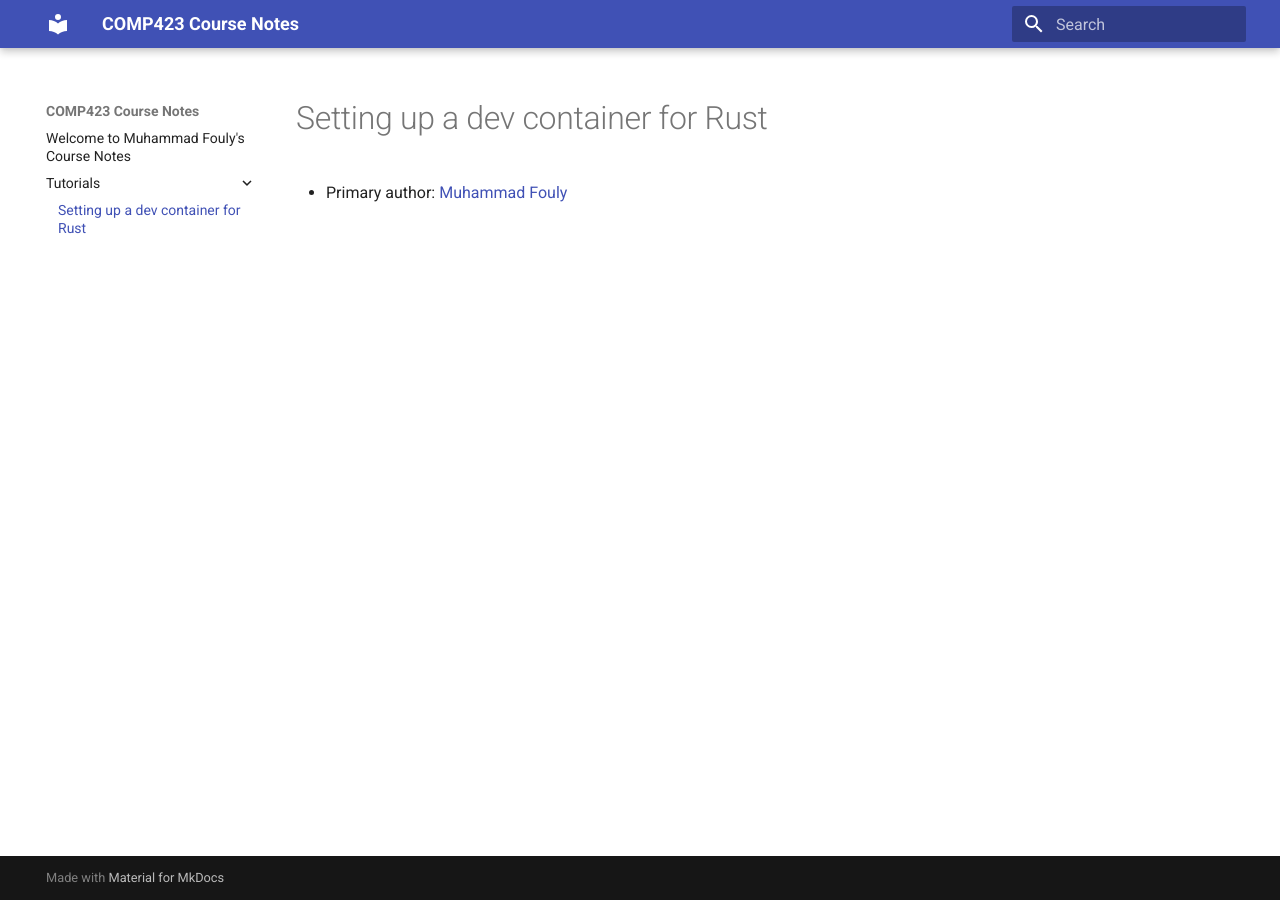
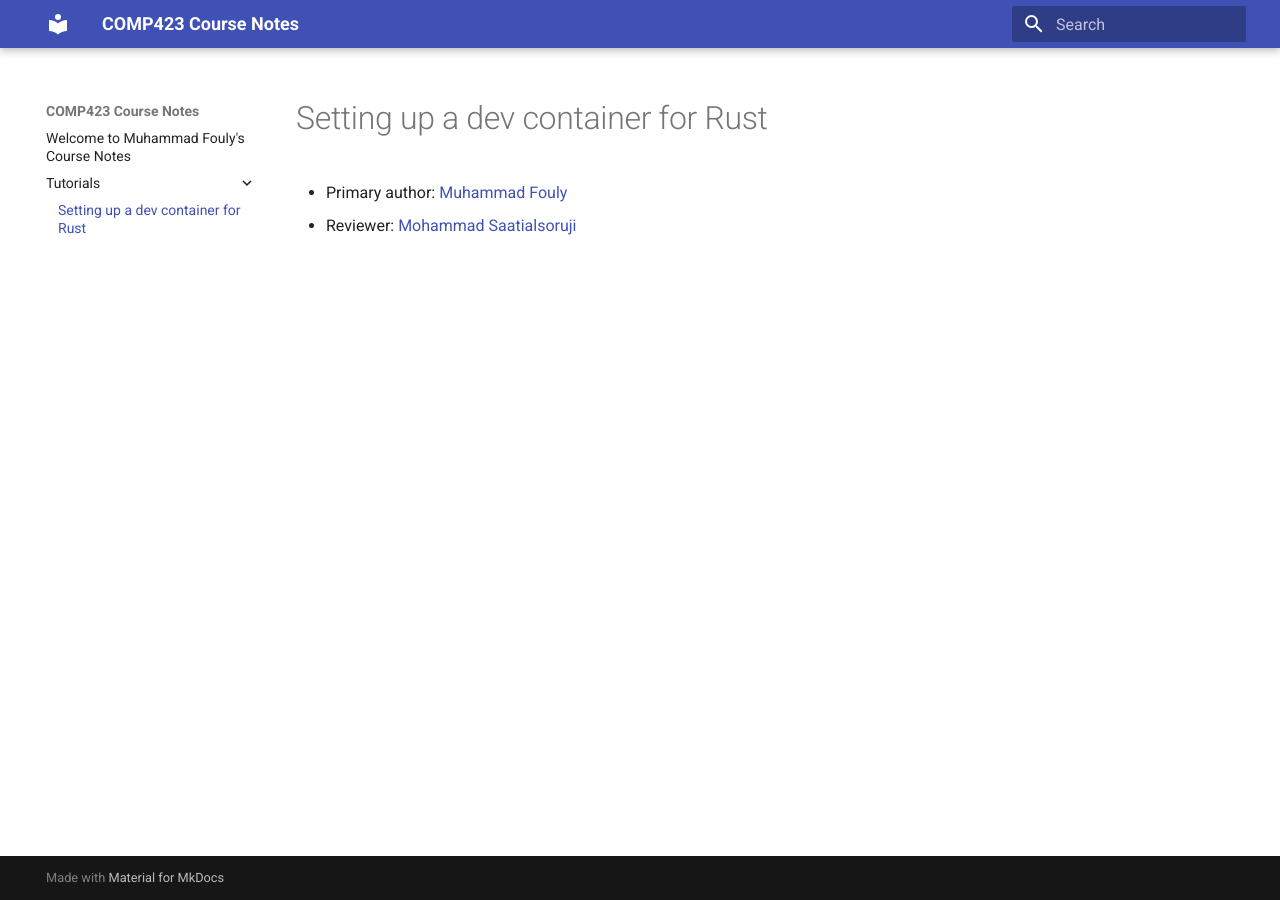
Before and after one commit to MuhammadDF/comp423-course-notes, an MkDocs documentation site: the page built from docs/tutorials/rust-setup.md, in a window 1280 px wide. Built offline with MkDocs 1.6.1 and Material for MkDocs 9.7.7, drawn with Linux system fonts in a browser that asks for light colours.

Commit message:
first partner review

```diff
--- a/docs/tutorials/rust-setup.md
+++ b/docs/tutorials/rust-setup.md
@@ -1,3 +1,4 @@
 # Setting up a dev container for Rust
 
 * Primary author: [Muhammad Fouly](https://github.com/MuhammadDF)
+* Reviewer: [Mohammad Saatialsoruji](https://github.com/meihab)
```
